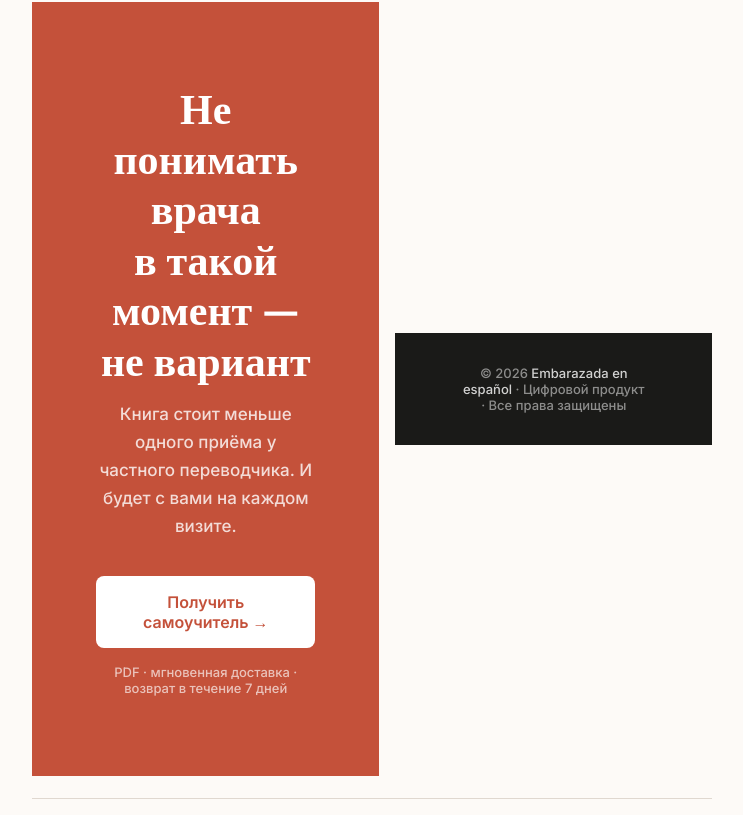
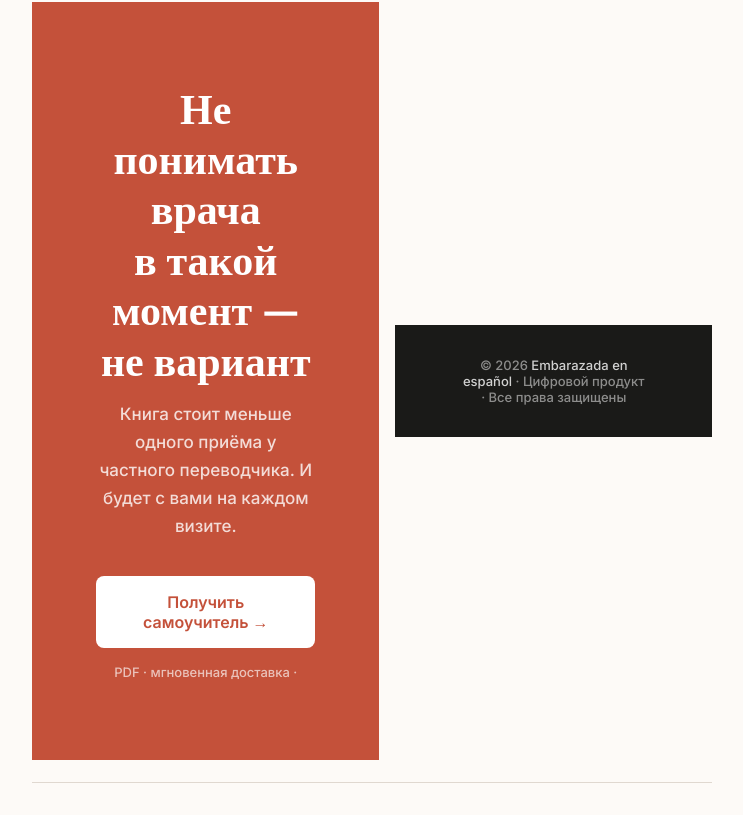
Before and after one commit to da6un4ik/emabarazada, a plain HTML site: page index.html in a window 1280 px wide. Shown: the part 5047-5862 px from the top of the page, without its empty margins (268-1011 px from the left). Drawn offline with nearby package versions, Linux system fonts and the light colour scheme; a web font is replaced by a local one.

Commit message:
Update index.html

```diff
--- a/index.html
+++ b/index.html
@@ -831,7 +831,7 @@
     <h2 class="s-title reveal">Не понимать врача<br>в такой момент — не вариант</h2>
     <p class="s-sub reveal">Книга стоит меньше одного приёма у частного переводчика. И будет с вами на каждом визите.</p>
     <a href="#pricing" class="btn-cta-white reveal">Получить самоучитель →</a>
-    <p class="cta-reassure">PDF · мгновенная доставка · возврат в течение 7 дней</p>
+    <p class="cta-reassure">PDF · мгновенная доставка · </p>
   </div>
 </section>
 
```
